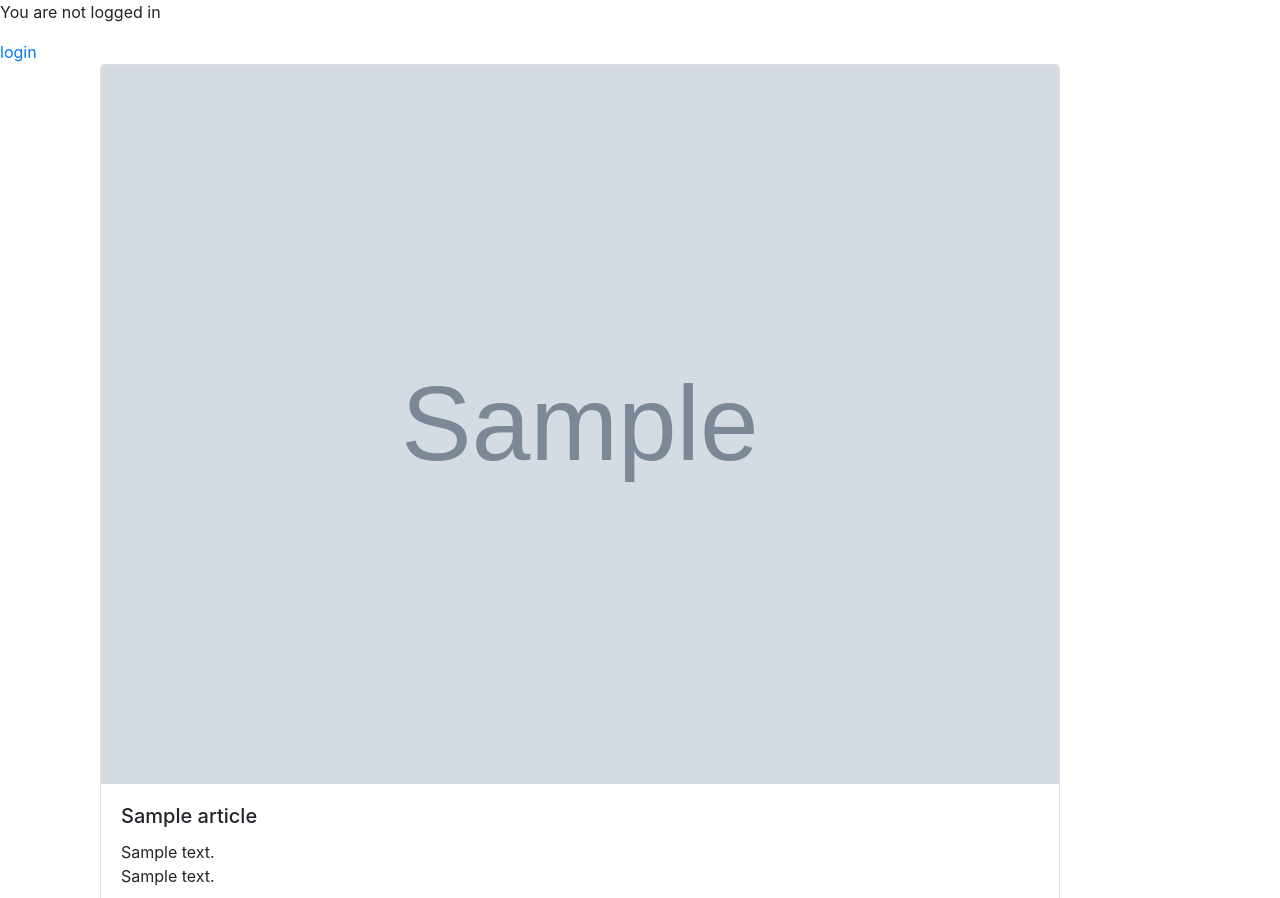
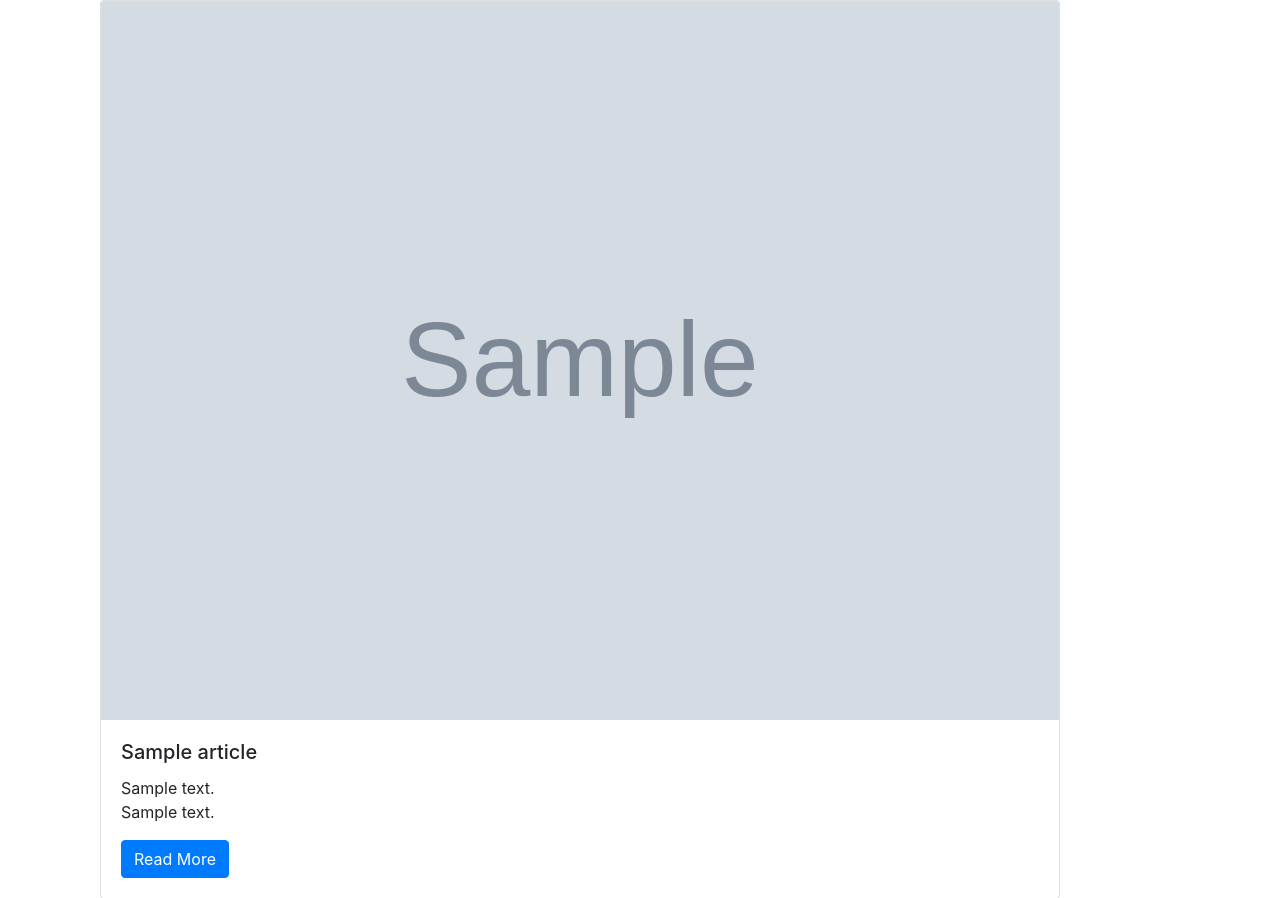
Before and after one commit to svankaya2001/NewsApp, a Django app: template newsweb/templates/news.html in a window 1280 px wide. Shown: the part 56-954 px from the top of the page. Run offline with Django 3.2, Linux system fonts and the light colour scheme; the template is opened without the code that fills it: most values are stand-ins (such as "Sample title", 1, 10 or a date in 2020); grey boxes marked "Sample" are stand-in pictures; some libraries are stand-ins or nearby versions.

Commit message:
Added Procfile and requirements.txt

```diff
--- a/newsweb/templates/news.html
+++ b/newsweb/templates/news.html
@@ -1,12 +1,7 @@
 {%extends "base.html" %}
 {% block body %}
 
-{% if user.is_authenticated %}
-  Hi {{ user.username }}!
-{% else %}
-  <p>You are not logged in</p>
-  <a href="{% url 'login' %}">login</a>
-{% endif %}
+
 <div class="container">
 
     {% for x in response_json.articles %}
--- a/newsweb/urls.py
+++ b/newsweb/urls.py
@@ -4,6 +4,6 @@ from . import views
 from django.views.generic.base import TemplateView
 
 urlpatterns = [
-    path('', TemplateView.as_view(template_name='news.html'), name='news'),
+
     path('', views.news)
 ]
--- a/requirements.txt
+++ b/requirements.txt
@@ -1,9 +1,14 @@
 asgiref==3.2.10
+certifi==2020.6.20
+chardet==3.0.4
 dj-database-url==0.5.0
 Django==3.0.8
 django-heroku==0.3.1
 gunicorn==20.0.4
+idna==2.10
 psycopg2==2.8.5
 pytz==2020.1
+requests==2.24.0
 sqlparse==0.3.1
+urllib3==1.25.10
 whitenoise==5.1.0
```
Also changed, not shown: 1 other file.
